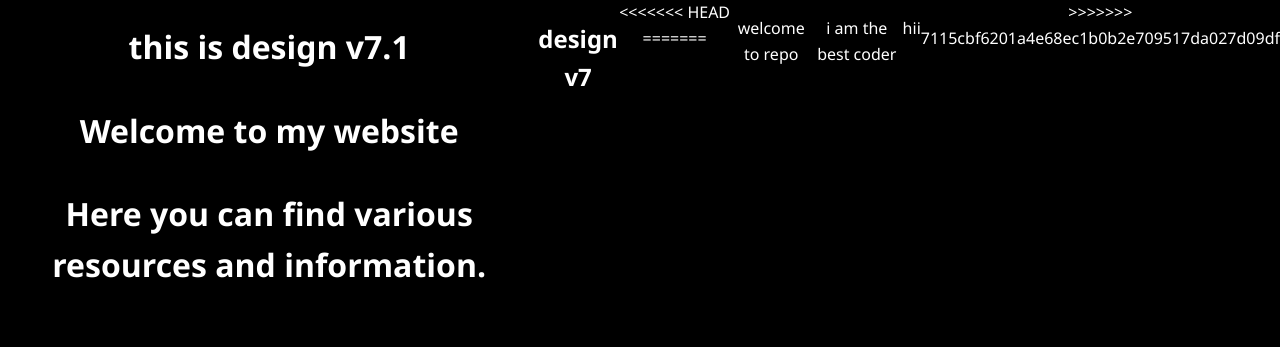
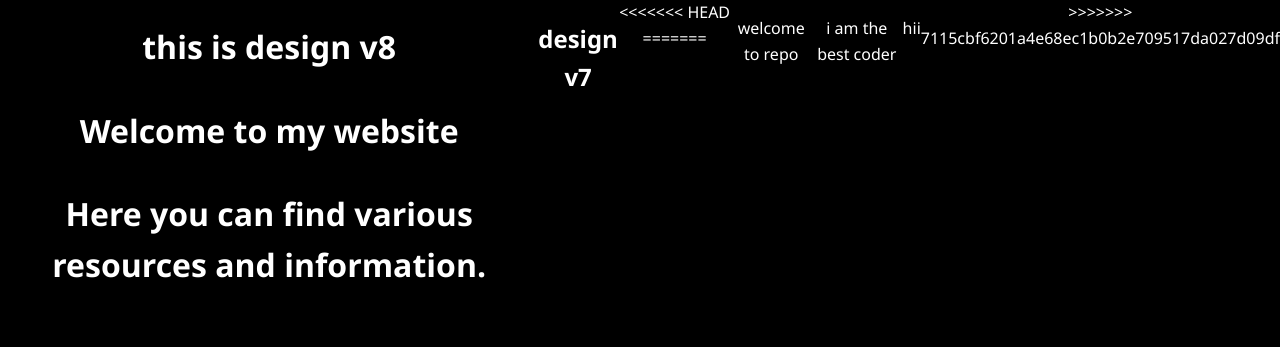
Before and after one commit to jaydeeppatil7705/myrepo, a plain HTML site: page index.html in a window 1280 px wide. Drawn offline with Linux system fonts and the light colour scheme.

Commit message:
Update design version in index.html

```diff
--- a/index.html
+++ b/index.html
@@ -8,7 +8,7 @@
     <title>Document</title>
 </head>
 <body>
-<h1>this is design v7.1</h>
+<h1>this is design v8</h>
     <p>Welcome to my website</p>
     <p>Here you can find various resources and information.</p>
 
```
